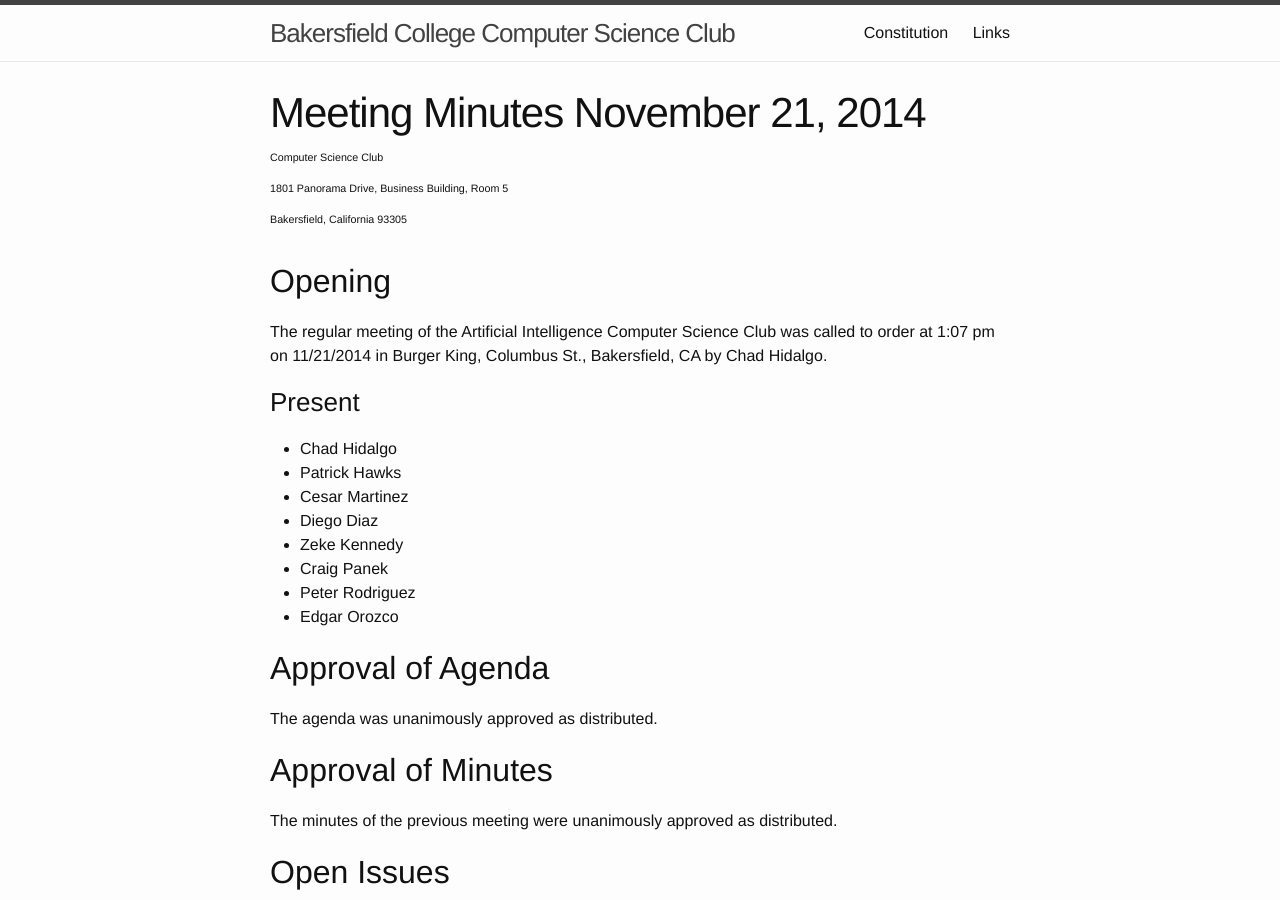
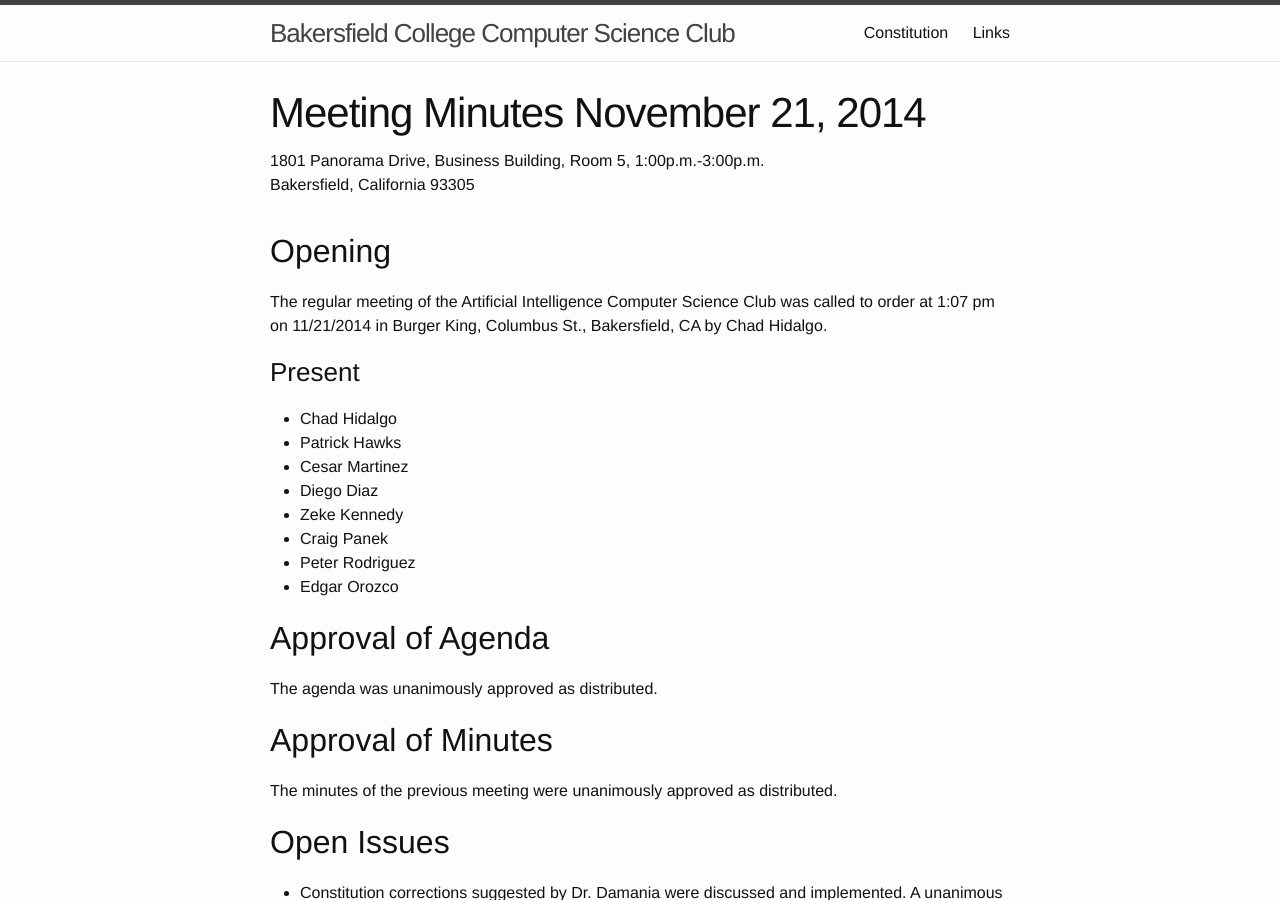
Before and after one commit to AICSC/aicsc.github.io, a Jekyll site: the page built from _posts/minutes/2014-11-21-minutes.markdown, in a window 1280 px wide and 900 px high. Built offline with Jekyll 4.4.1, drawn with Linux system fonts in a browser that asks for light colours.

Commit message:
Update minutes.html

```diff
--- a/_layouts/minutes.html
+++ b/_layouts/minutes.html
@@ -4,9 +4,8 @@
 <div class="post">
   <header class="post-header">
     <h1 class="post-title">Meeting Minutes {{ page.date | date: "%B %-d, %Y" }}</h1>
-    <h6>Computer Science Club</h6>
-    <h6>1801 Panorama Drive, Business Building, Room 5</h6>
-    <h6>Bakersfield, California 93305</h6>
+    <p class = masthead>1801 Panorama Drive, Business Building, Room 5, 1:00p.m.-3:00p.m.<br>
+    Bakersfield, California 93305</p>
   </header>
   <article class="post-content">
 {{ content }}
```
